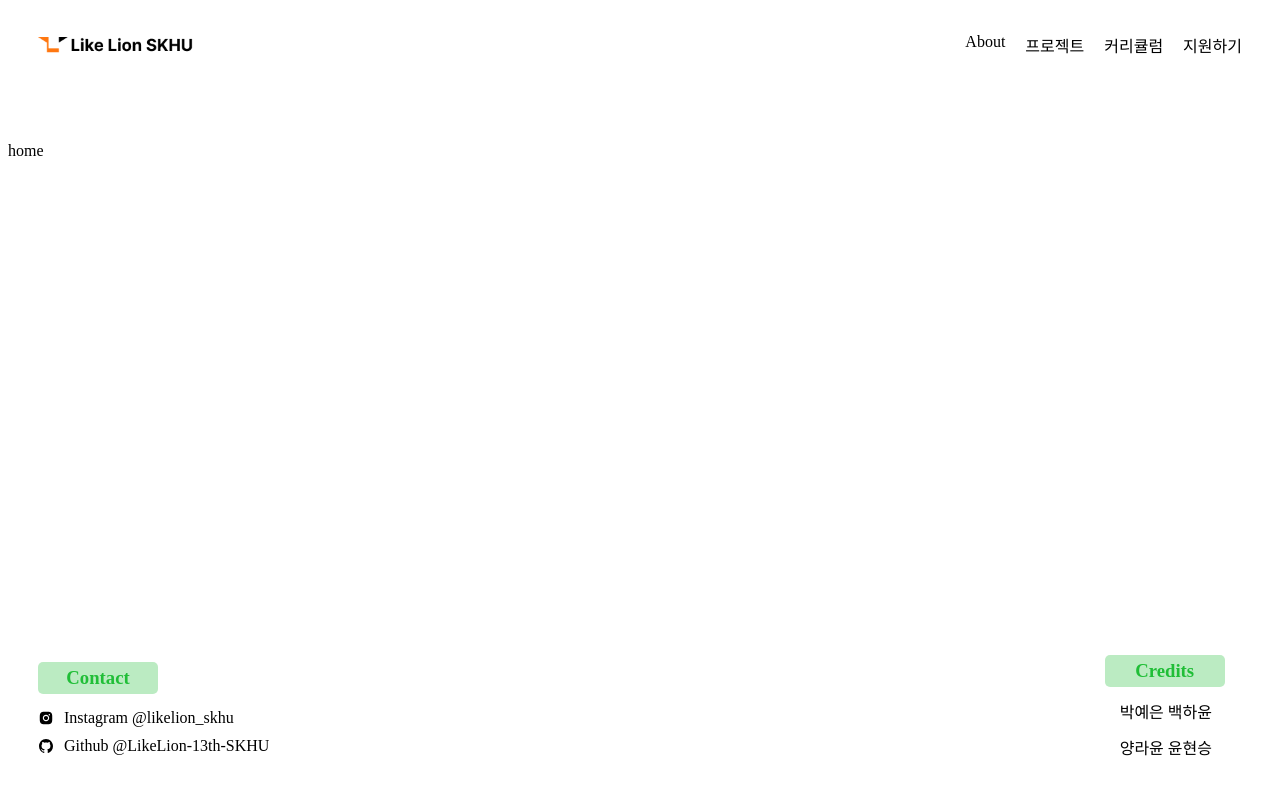
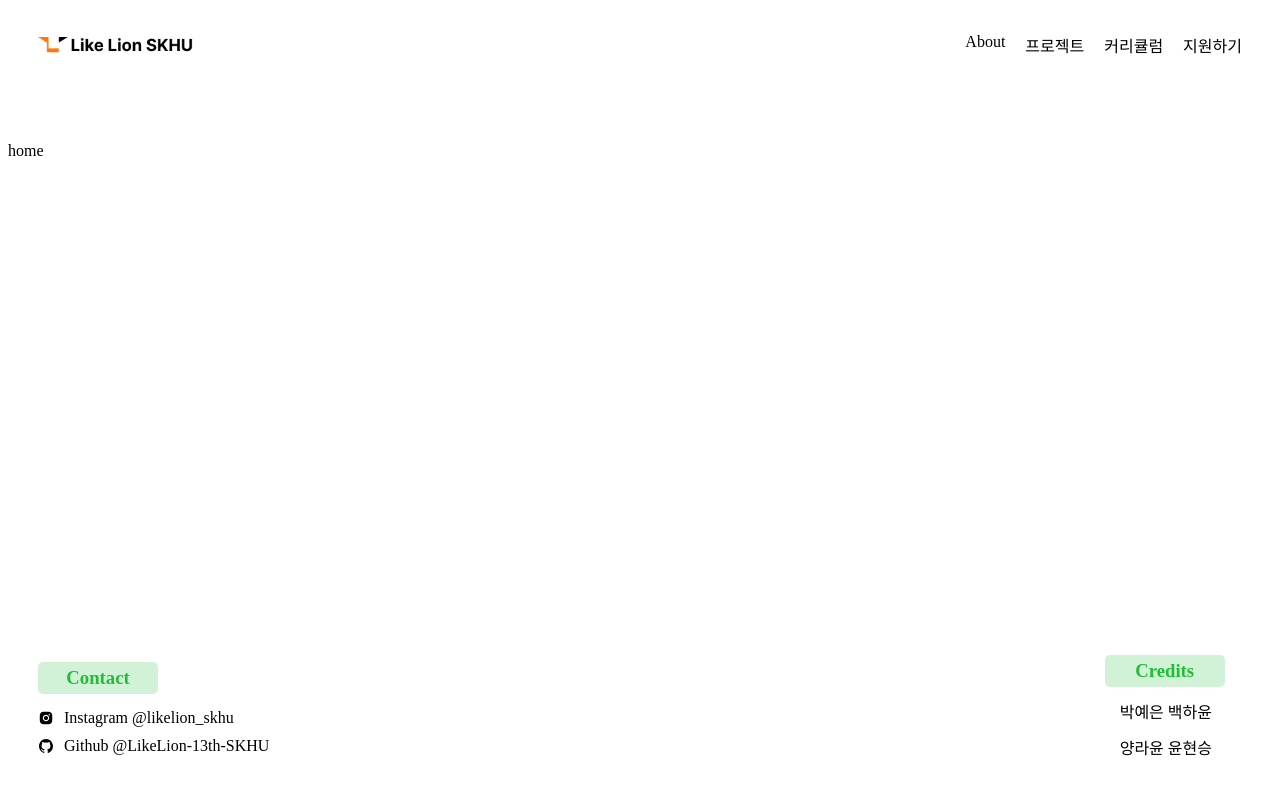
Before and after one commit to LikeLion-13th-SKHU/Recruiting-Project, a React (Vite) app in the folder Recruiting 13th/: page / in a window 1280 px wide. Shown: the top 794 px of the page. Built offline with nearby package versions, Linux system fonts and the light colour scheme; a web font is replaced by a local one.

Commit message:
:recycle: Refactor: 스타일 코드 임포트 방법 변경 및 폴더구조 변경

```diff
--- a/Recruiting 13th/src/components/Footer.jsx
+++ /dev/null
@@ -1,39 +0,0 @@
-import {
-  FooterContainer,
-  Section,
-  Title,
-  NameSection,
-  ContactItem,
-} from "./FooterStyles";
-import { AiFillInstagram } from "react-icons/ai";
-import { IoLogoGithub } from "react-icons/io";
-
-const Footer = () => {
-  return (
-    <FooterContainer>
-      <Section>
-        <Title>Contact</Title>
-        <ContactItem
-          onClick={() =>
-            window.open("https://www.instagram.com/likelion_skhu/?hl=ko")
-          }
-        >
-          <AiFillInstagram />
-          Instagram @likelion_skhu
-        </ContactItem>
-        <ContactItem
-          onClick={() => window.open("https://github.com/LikeLion-13th-SKHU")}
-        >
-          <IoLogoGithub /> Github @LikeLion-13th-SKHU
-        </ContactItem>
-      </Section>
-      <NameSection>
-        <Title>Credits</Title>
-        <div>박예은 백하윤</div>
-        <div>양라윤 윤현승</div>
-      </NameSection>
-    </FooterContainer>
-  );
-};
-
-export default Footer;
--- /dev/null
+++ b/Recruiting 13th/src/components/Footer/Footer.jsx
@@ -0,0 +1,31 @@
+import * as S from "./FooterStyles";
+import { AiFillInstagram } from "react-icons/ai";
+import { IoLogoGithub } from "react-icons/io";
+
+const Footer = () => {
+  return (
+    <S.FooterContainer>
+      <S.Section>
+        <S.Title>Contact</S.Title>
+        <S.ContactItem
+          onClick={() =>
+            window.open("https://www.instagram.com/likelion_skhu/?hl=ko")
+          }>
+          <AiFillInstagram />
+          Instagram @likelion_skhu
+        </S.ContactItem>
+        <S.ContactItem
+          onClick={() => window.open("https://github.com/LikeLion-13th-SKHU")}>
+          <IoLogoGithub /> Github @LikeLion-13th-SKHU
+        </S.ContactItem>
+      </S.Section>
+      <S.NameSection>
+        <S.Title>Credits</S.Title>
+        <div>박예은 백하윤</div>
+        <div>양라윤 윤현승</div>
+      </S.NameSection>
+    </S.FooterContainer>
+  );
+};
+
+export default Footer;
--- a/Recruiting 13th/src/components/FooterStyles.js
+++ b/Recruiting 13th/src/components/Footer/FooterStyles.js
@@ -1,6 +1,6 @@
 import styled from "styled-components";
 
-export const FooterContainer = styled.footer`
+export const FooterContainer = styled.footer `
   display: flex;
   justify-content: space-between;
   align-items: center;
@@ -12,16 +12,16 @@ export const FooterContainer = styled.footer`
   }
 `;
 
-export const Section = styled.div`
+export const Section = styled.div `
   display: flex;
   flex-direction: column;
   gap: 10px;
 `;
 
-export const Title = styled.h3`
+export const Title = styled.h3 `
   text-align: center;
   width: 100px;
-  background-color: rgba(32, 190, 55, 0.3);
+  background-color: rgba(32, 190, 55, 0.2);
   padding: 5px 10px;
   border-radius: 5px;
   font-weight: bold;
@@ -29,7 +29,7 @@ export const Title = styled.h3`
   margin-bottom: 5px;
 `;
 
-export const NameSection = styled.div`
+export const NameSection = styled.div `
   margin-top: 10px;
   padding: 15px;
 
@@ -38,7 +38,7 @@ export const NameSection = styled.div`
   }
 `;
 
-export const ContactItem = styled.div`
+export const ContactItem = styled.div `
   display: flex;
   align-items: center;
   gap: 10px;
--- a/Recruiting 13th/src/components/Header.jsx
+++ /dev/null
@@ -1,26 +0,0 @@
-import { useNavigate } from "react-router-dom";
-import { HeaderSt, Logo, Item, Link } from "./HeaderStyles";
-
-const Header = () => {
-  const navigate = useNavigate();
-
-  return (
-    <HeaderSt>
-      <Logo
-        src="/images/logo.png"
-        alt="로고"
-        onClick={() => navigate("/")} // 새로고침 없이 홈으로 이동
-      />
-      <Item>
-        <ul>
-          <Link onClick={() => navigate("/")}>About</Link>
-          <Link onClick={() => navigate("/project")}>프로젝트</Link>
-          <Link onClick={() => navigate("/curri")}>커리큘럼</Link>
-          <Link onClick={() => navigate("/apply")}>지원하기</Link>
-        </ul>
-      </Item>
-    </HeaderSt>
-  );
-};
-
-export default Header;
--- /dev/null
+++ b/Recruiting 13th/src/components/Header/Header.jsx
@@ -0,0 +1,26 @@
+import { useNavigate } from "react-router-dom";
+import * as S from "./HeaderStyles";
+
+const Header = () => {
+  const navigate = useNavigate();
+
+  return (
+    <S.HeaderSt>
+      <S.Logo
+        src='/images/logo.png'
+        alt='로고'
+        onClick={() => navigate("/")} // 새로고침 없이 홈으로 이동
+      />
+      <S.Item>
+        <ul>
+          <S.Link onClick={() => navigate("/")}>About</S.Link>
+          <S.Link onClick={() => navigate("/project")}>프로젝트</S.Link>
+          <S.Link onClick={() => navigate("/curri")}>커리큘럼</S.Link>
+          <S.Link onClick={() => navigate("/apply")}>지원하기</S.Link>
+        </ul>
+      </S.Item>
+    </S.HeaderSt>
+  );
+};
+
+export default Header;
--- a/Recruiting 13th/src/layout/Layout.jsx
+++ b/Recruiting 13th/src/layout/Layout.jsx
@@ -1,18 +1,18 @@
-import Header from "../components/Header";
-import Footer from "../components/Footer";
+import Header from "../components/Header/Header";
+import Footer from "../components/Footer/Footer";
 import { Outlet } from "react-router-dom";
-import { LayoutWrapper, ContentWrapper, Main } from "./LayoutStyle";
+import * as S from "./LayoutStyle";
 const Layout = () => {
   return (
-    <LayoutWrapper>
+    <S.LayoutWrapper>
       <Header />
-      <ContentWrapper>
-        <Main>
+      <S.ContentWrapper>
+        <S.Main>
           <Outlet />
-        </Main>
-      </ContentWrapper>
+        </S.Main>
+      </S.ContentWrapper>
       <Footer />
-    </LayoutWrapper>
+    </S.LayoutWrapper>
   );
 };
 
```
Also changed, not shown: Recruiting 13th/src/components/Header/HeaderStyles.js (renamed from Recruiting 13th/src/components/HeaderStyles.js).
